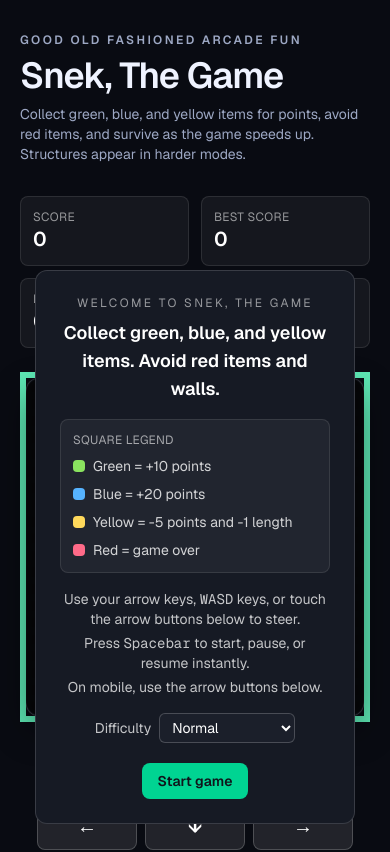
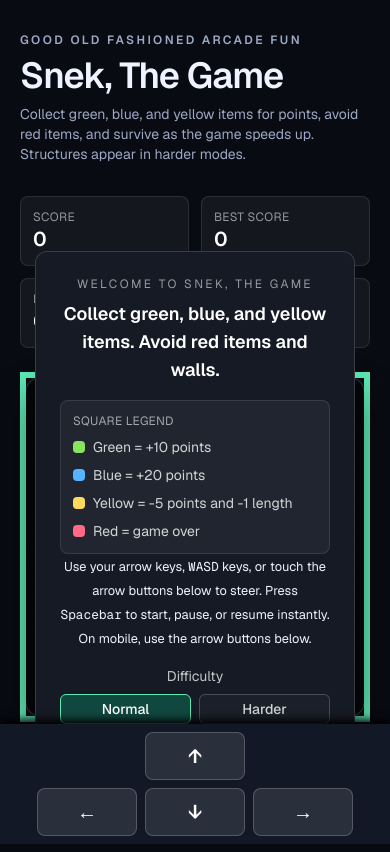
Before and after one commit to simonproudfootxyz/snek, a Next.js app: page / in a window 390 px wide. Shown: the top 852 px of the page. Built offline with nearby package versions, Linux system fonts and the light colour scheme.

Commit message:
- update mobile controls

```diff
--- /dev/null
+++ b/src/features/game/components/GameClient.css
@@ -0,0 +1,20 @@
+.game-client-container {
+  @media (max-width: 768px) {
+    padding-bottom: 16rem;
+  }
+}
+
+.game-controls-container {
+  @media (max-width: 768px) {
+    padding: 0.5rem 1rem;
+    background: var(--panel);
+    display: flex;
+    flex-direction: column;
+    gap: 0.5rem;
+    position: fixed;
+    bottom: 0;
+    left: 0;
+    right: 0;
+    box-shadow: 0px -0.25rem 0.5rem rgb(0, 0, 0);
+  }
+}
--- a/src/features/game/components/GameClient.tsx
+++ b/src/features/game/components/GameClient.tsx
@@ -1,5 +1,5 @@
 "use client";
-
+import "./GameClient.css";
 import { useCallback, useEffect, useMemo, useReducer } from "react";
 import { createInitialState } from "../engine/initialState";
 import { queueDirection, tickGame } from "../engine/updateGame";
@@ -150,7 +150,7 @@ export function GameClient() {
 
   return (
     <section
-      className="mx-auto flex w-full max-w-[980px] flex-col gap-6"
+      className="game-client-container mx-auto flex w-full max-w-[980px] flex-col gap-6"
       {...touchHandlers}
       role="application"
       aria-label="Snek game area"
@@ -175,18 +175,9 @@ export function GameClient() {
           />
         )}
       </div>
-      <GameTouchControls onDirection={queue} />
-      <GameControls
-        phase={state.phase}
-        onStart={startGame}
-        onPause={() => dispatch({ type: "pause" })}
-        onResume={() => dispatch({ type: "resume" })}
-        onRestart={() => dispatch({ type: "restart" })}
-      />
-      <p className="text-sm text-white/65 text-center">
-        Move with arrows or WASD. Press <code>Spacebar</code> to start, pause,
-        or resume. On mobile, use the arrow controls or swipe.
-      </p>
+      <div className="game-controls-container">
+        <GameTouchControls onDirection={queue} />
+      </div>
     </section>
   );
 }
--- a/src/features/game/components/GameStartOverlay.tsx
+++ b/src/features/game/components/GameStartOverlay.tsx
@@ -48,34 +48,62 @@ export function GameStartOverlay({
             </li>
           </ul>
         </div>
-        <ul className="mt-4 space-y-1 text-sm text-white/75">
+        <p>
+          <small>
+            Use your arrow keys, <code>WASD</code> keys, or touch the arrow
+            buttons below to steer. Press <code>Spacebar</code> to start, pause,
+            or resume instantly. On mobile, use the arrow buttons below.
+          </small>
+        </p>
+        {/* <ul className="mt-4 space-y-1 text-sm text-white/75">
           <li>
-            Use your arrow keys, <code>WASD</code> keys, or touch the arrow
-            buttons below to steer.
+            <small>
+              Use your arrow keys, <code>WASD</code> keys, or touch the arrow
+              buttons below to steer.
+            </small>
           </li>
           <li>
-            Press <code>Spacebar</code> to start, pause, or resume instantly.
+            <small>
+              Press <code>Spacebar</code> to start, pause, or resume instantly.
+            </small>
           </li>
-          <li>On mobile, use the arrow buttons below.</li>
-        </ul>
-        <label className="mt-4 flex items-center justify-center gap-2 text-sm text-white/75">
-          Difficulty
-          <select
-            className="rounded-md border border-white/20 bg-[#1b1f2a] px-2 py-1 text-white"
-            value={difficulty}
-            onChange={(event) =>
-              onDifficultyChange(event.target.value as Difficulty)
-            }
-          >
-            {Object.keys(difficultyLabels).map((difficulty) => {
+          <li>
+            <small>On mobile, use the arrow buttons below.</small>
+          </li>
+        </ul> */}
+        <fieldset className="mt-4">
+          <legend className="mb-2 text-sm text-white/75">Difficulty</legend>
+          <div className="grid grid-cols-2 gap-2">
+            {Object.entries(difficultyLabels).map(([difficultyKey, label]) => {
+              const value = difficultyKey as Difficulty;
+              const isSelected = difficulty === value;
+              const id = `difficulty-${value}`;
+
               return (
-                <option key={difficulty} value={difficulty}>
-                  {difficultyLabels[difficulty as Difficulty]}
-                </option>
+                <label
+                  key={value}
+                  htmlFor={id}
+                  className={`cursor-pointer rounded-md border px-2 py-1 text-sm font-medium transition ${
+                    isSelected
+                      ? "border-emerald-300 bg-emerald-400/25 text-white"
+                      : "border-white/20 bg-[#1b1f2a] text-white/80 hover:bg-[#252b3a]"
+                  }`}
+                >
+                  <input
+                    id={id}
+                    type="radio"
+                    name="difficulty"
+                    value={value}
+                    checked={isSelected}
+                    onChange={() => onDifficultyChange(value)}
+                    className="sr-only"
+                  />
+                  {label}
+                </label>
               );
             })}
-          </select>
-        </label>
+          </div>
+        </fieldset>
         <button
           type="button"
           onClick={onStart}
--- a/src/features/game/components/GameTouchControls.tsx
+++ b/src/features/game/components/GameTouchControls.tsx
@@ -25,7 +25,7 @@ function ArrowButton({
 
 export function GameTouchControls({ onDirection }: GameTouchControlsProps) {
   return (
-    <div className="grid w-fit gap-2 lg:hidden game-touch-controls">
+    <div className="grid w-fit gap-2 game-touch-controls">
       <div />
       <ArrowButton label="↑" onClick={() => onDirection("up")} />
       <div />
```
